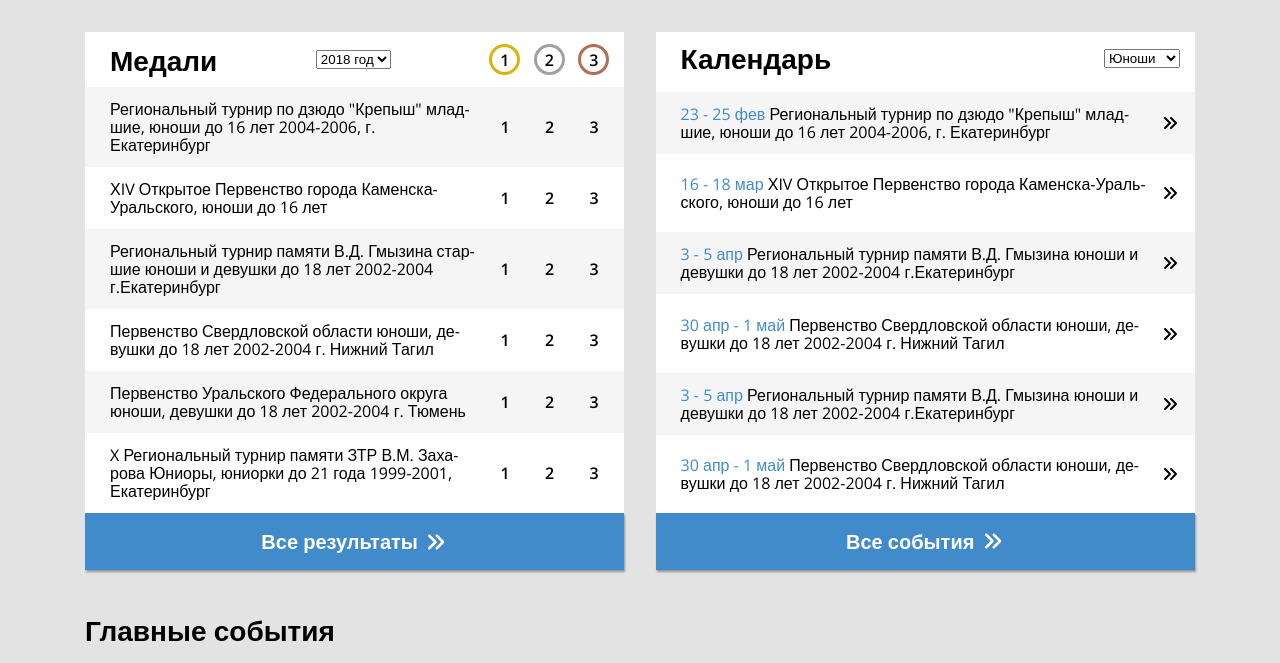
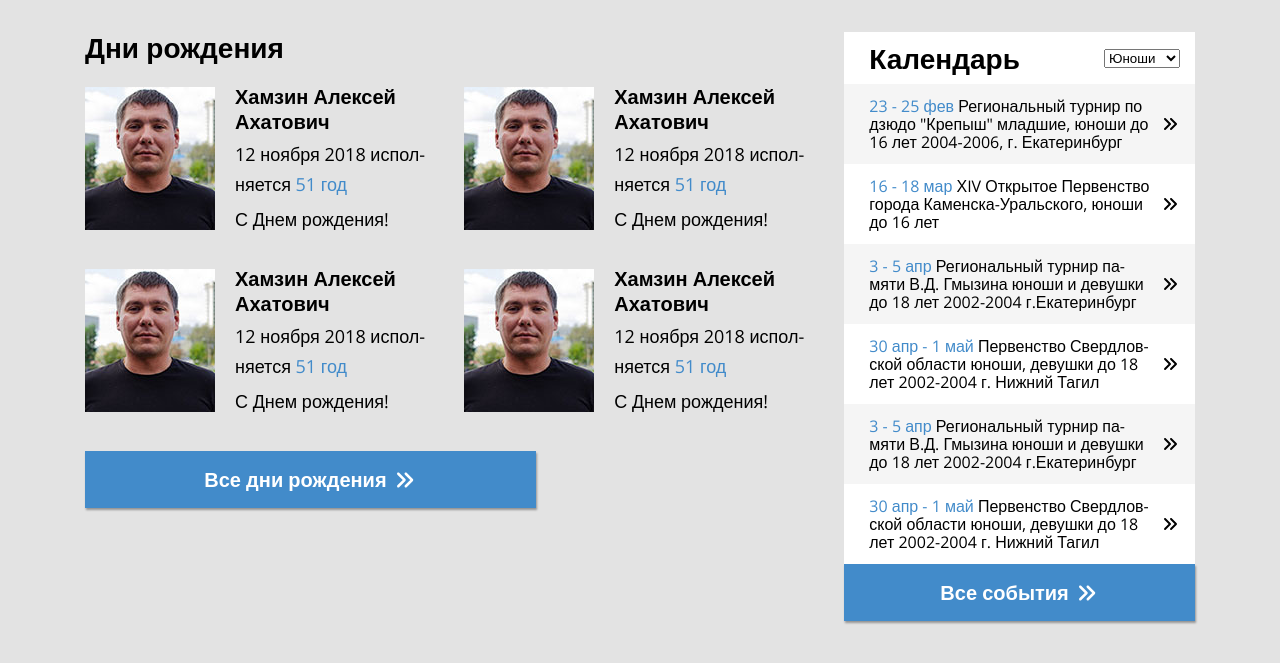
Before and after one commit to felon91/dzudo, a website: page index.html in a window 1280 px wide. Shown: the part 898-1561 px from the top of the page. Drawn offline with nearby package versions, Linux system fonts and the light colour scheme; files that its build step writes are made by us from their sources; files whose address does not match are found by name; a web font is replaced by a local one.

Commit message:
reverse medal and add new birthday block

```diff
--- a/index.html
+++ b/index.html
@@ -227,96 +227,53 @@
 					</div>
 				</div>
 			</div>
-			<div class="front-page__tables">
+			<div class="front-page__new-blocks">
 				<div class="front-page__left">
-					<div class="medal">
-						<div class="medal__top">
-							<p class="medal__title">Медали</p>
-							<div class="medal__list">
-								<form action="#">
-									<select>
-										<option selected value="2018">2018 год</option>
-										<option value="2017">2017 год</option>
-										<option value="2016">2016 год</option>
-										<option value="2016">2015 год</option>
-									</select>
-								</form>
+					<div class="birthday">
+						<p class="birthday__title">Дни рождения</p>
+						<ul class="birthday__list">
+							<li class="birthday__element">
+								<div class="birthday__img">
+									<img src="img/birthday.jpg" alt="">
 								</div>
-							<div class="medal__results">
-								<div>
-									<p>1</p>
+								<div class="birthday__info">
+									<p class="birthday__name">Хамзин Алексей Ахатович</p>
+									<p>12 ноября 2018 исполняется <span>51 год</span></p>
+									<p>С Днем рождения!</p>
 								</div>
-								<div>
-									<p>2</p>
+							</li>
+							<li class="birthday__element">
+								<div class="birthday__img">
+									<img src="img/birthday.jpg" alt="">
 								</div>
-								<div>
-									<p>3</p>
+								<div class="birthday__info">
+									<p class="birthday__name">Хамзин Алексей Ахатович</p>
+									<p>12 ноября 2018 исполняется <span>51 год</span></p>
+									<p>С Днем рождения!</p>
 								</div>
+							</li>
+							<li class="birthday__element">
+								<div class="birthday__img">
+									<img src="img/birthday.jpg" alt="">
 								</div>
+								<div class="birthday__info">
+									<p class="birthday__name">Хамзин Алексей Ахатович</p>
+									<p>12 ноября 2018 исполняется <span>51 год</span></p>
+									<p>С Днем рождения!</p>
 								</div>
-						<div class="medal__block">
-							<div class="medal__type">
-								<p>Региональный турнир по дзюдо "Крепыш" младшие, юноши до 16 лет 2004-2006, г. Екатеринбург</p>
+							</li>
+							<li class="birthday__element">
+								<div class="birthday__img">
+									<img src="img/birthday.jpg" alt="">
 								</div>
-							<div class="medal__results">
-								<p>1</p>
-								<p>2</p>
-								<p>3</p>
+								<div class="birthday__info">
+									<p class="birthday__name">Хамзин Алексей Ахатович</p>
+									<p>12 ноября 2018 исполняется <span>51 год</span></p>
+									<p>С Днем рождения!</p>
 								</div>
-						</div>
-						<div class="medal__block">
-							<div class="medal__type">
-								<p>ХIV Открытое Первенство города Каменска-Уральского, юноши до 16 лет</p>
-							</div>
-							<div class="medal__results">
-								<p>1</p>
-								<p>2</p>
-								<p>3</p>
-							</div>
-						</div>
-						<div class="medal__block">
-							<div class="medal__type">
-								<p>Региональный турнир памяти В.Д. Гмызина старшие юноши и девушки до 18 лет 2002-2004  г.Екатеринбург</p>
-							</div>
-							<div class="medal__results">
-								<p>1</p>
-								<p>2</p>
-								<p>3</p>
-							</div>
-						</div>
-						<div class="medal__block">
-							<div class="medal__type">
-								<p>Первенство Свердловской области юноши, девушки до 18 лет 2002-2004 г. Нижний Тагил</p>
-							</div>
-							<div class="medal__results">
-								<p>1</p>
-								<p>2</p>
-								<p>3</p>
-							</div>
-						</div>
-						<div class="medal__block">
-							<div class="medal__type">
-								<p>Первенство Уральского Федерального округа  юноши, девушки до 18 лет 2002-2004 г. Тюмень</p>
-							</div>
-							<div class="medal__results">
-								<p>1</p>
-								<p>2</p>
-								<p>3</p>
-							</div>
-						</div>
-						<div class="medal__block">
-							<div class="medal__type">
-								<p>X Региональный турнир памяти ЗТР В.М. Захарова  Юниоры, юниорки  до 21 года 1999-2001, Екатеринбург</p>
-							</div>
-							<div class="medal__results">
-								<p>1</p>
-								<p>2</p>
-								<p>3</p>
-							</div>
-						</div>
-						<div class="medal__button">
-							<a href="#">Все результаты <i class="fas fa-angle-double-right quote"></i></a>
-						</div>
+							</li>
+						</ul>
+						<a class="birthday__all" href="#">Все дни рождения <i class="fas fa-angle-double-right quote"></i></a>
 					</div>
 				</div>
 				<div class="front-page__right">
@@ -467,31 +424,112 @@
 										История Козлова С.С. от карьеры борца до заслуженного тренера</p>
 								</div>
 							</div>
+							<div class="live-federac__element">
+								<div class="live-federac__img">
+									<a href="#">
+										<img src="img/live2.jpg" alt="">
+									</a>
+								</div>
+								<div class="live-federac__text">
+									<p>
+										<a href="#">Сан Саныч Козлов — тренер сделавших школу самбо «УралМаш»</a>
+										История Козлова С.С. от карьеры борца до заслуженного тренера</p>
+								</div>
+							</div>
 							<div class="live-federac__btn">
 								<a href="#">Все о жизни Федерации <i class="fas fa-angle-double-right quote"></i></a>
 							</div>
 						</div>
 					</div>
 					<div class="front-page__right">
-						<div class="programm">
-							<a href="#">
-								<img src="img/live3.jpg" alt="">
-								<div class="programm__text">
-									<p>Программа развития дзюдо <i class="fas fa-angle-double-right quote"></i></p>
+						<div class="medal">
+							<div class="medal__top">
+								<p class="medal__title">Медали</p>
+								<div class="medal__list">
+									<form action="#">
+										<select>
+											<option selected value="2018">2018 год</option>
+											<option value="2017">2017 год</option>
+											<option value="2016">2016 год</option>
+											<option value="2016">2015 год</option>
+										</select>
+									</form>
 								</div>
-							</a>
+								<div class="medal__results">
+									<div>
+										<p>1</p>
 									</div>
-						<div class="socials-block">
-							<p>Следуй за нами:</p>
-							<a href="#">
-								<img src="img/instagram.svg" alt="">
-							</a>
-							<a href="#">
-								<img src="img/youtube.svg" alt="">
-							</a>
-							<a href="#">
-								<img src="img/vk.svg" alt="">
-							</a>
+									<div>
+										<p>2</p>
+									</div>
+									<div>
+										<p>3</p>
+									</div>
+								</div>
+							</div>
+							<div class="medal__block">
+								<div class="medal__type">
+									<p>Региональный турнир по дзюдо "Крепыш" младшие, юноши до 16 лет 2004-2006, г. Екатеринбург</p>
+								</div>
+								<div class="medal__results">
+									<p>1</p>
+									<p>2</p>
+									<p>3</p>
+								</div>
+							</div>
+							<div class="medal__block">
+								<div class="medal__type">
+									<p>ХIV Открытое Первенство города Каменска-Уральского, юноши до 16 лет</p>
+								</div>
+								<div class="medal__results">
+									<p>1</p>
+									<p>2</p>
+									<p>3</p>
+								</div>
+							</div>
+							<div class="medal__block">
+								<div class="medal__type">
+									<p>Региональный турнир памяти В.Д. Гмызина старшие юноши и девушки до 18 лет 2002-2004  г.Екатеринбург</p>
+								</div>
+								<div class="medal__results">
+									<p>1</p>
+									<p>2</p>
+									<p>3</p>
+								</div>
+							</div>
+							<div class="medal__block">
+								<div class="medal__type">
+									<p>Первенство Свердловской области юноши, девушки до 18 лет 2002-2004 г. Нижний Тагил</p>
+								</div>
+								<div class="medal__results">
+									<p>1</p>
+									<p>2</p>
+									<p>3</p>
+								</div>
+							</div>
+							<div class="medal__block">
+								<div class="medal__type">
+									<p>Первенство Уральского Федерального округа  юноши, девушки до 18 лет 2002-2004 г. Тюмень</p>
+								</div>
+								<div class="medal__results">
+									<p>1</p>
+									<p>2</p>
+									<p>3</p>
+								</div>
+							</div>
+							<div class="medal__block">
+								<div class="medal__type">
+									<p>X Региональный турнир памяти ЗТР В.М. Захарова  Юниоры, юниорки  до 21 года 1999-2001, Екатеринбург</p>
+								</div>
+								<div class="medal__results">
+									<p>1</p>
+									<p>2</p>
+									<p>3</p>
+								</div>
+							</div>
+							<div class="medal__button">
+								<a href="#">Все результаты <i class="fas fa-angle-double-right quote"></i></a>
+							</div>
 						</div>
 					</div>
 				</div>
--- a/sass/blocks/birthday.scss
+++ b/sass/blocks/birthday.scss
@@ -0,0 +1,62 @@
+.birthday {
+
+  .birthday__title {
+    font-size: 1.75rem;
+    line-height: 1.875rem;
+    font-weight: 600;
+    margin: 0 0 25px;
+  }
+
+  .birthday__list {
+    display: flex;
+    flex-wrap: wrap;
+    justify-content: space-between;
+  }
+
+  .birthday__element {
+    display: flex;
+    flex-basis: 48%;
+    margin-bottom: 30px;
+  }
+
+  .birthday__img {
+    flex-basis: 130px;
+    flex-shrink: 0;
+    margin-right: 20px;
+
+    img {
+      display: block;
+      max-width: 100%;
+    }
+
+  }
+
+  .birthday__info {
+
+    p {
+      font-size: 1.125rem;
+      line-height: 1.875rem;
+      margin: 5px 0;
+
+      span {
+        color: $blue;
+      }
+
+    }
+
+    .birthday__name {
+      font-size: 1.25rem;
+      line-height: 1.5625rem;
+      font-weight: 600;
+      margin-top: -3px;
+    }
+
+  }
+
+  .birthday__all {
+    @include btn() {
+      max-width: 451px;
+    };
+  }
+
+}
--- a/sass/blocks/front-page.scss
+++ b/sass/blocks/front-page.scss
@@ -52,6 +52,21 @@
 
     .front-page__right {
       flex-basis: 48.6%;
+    }
+
+  }
+
+  .front-page__new-blocks {
+    display: flex;
+    justify-content: space-between;
+    margin: 35px 0;
+
+    .front-page__left {
+      flex-basis: 65.7%;
+    }
+
+    .front-page__right {
+      flex-basis: calc(100% - 65.7% - 30px);
     }
 
   }
--- a/sass/style.scss
+++ b/sass/style.scss
@@ -61,3 +61,4 @@
 @import "blocks/link-to";
 @import "blocks/opacity";
 @import "blocks/popup";
+@import "blocks/birthday";
```
Also changed, not shown: img/birthday.jpg (added). Lines whose indentation alone changed are shown as unchanged.
